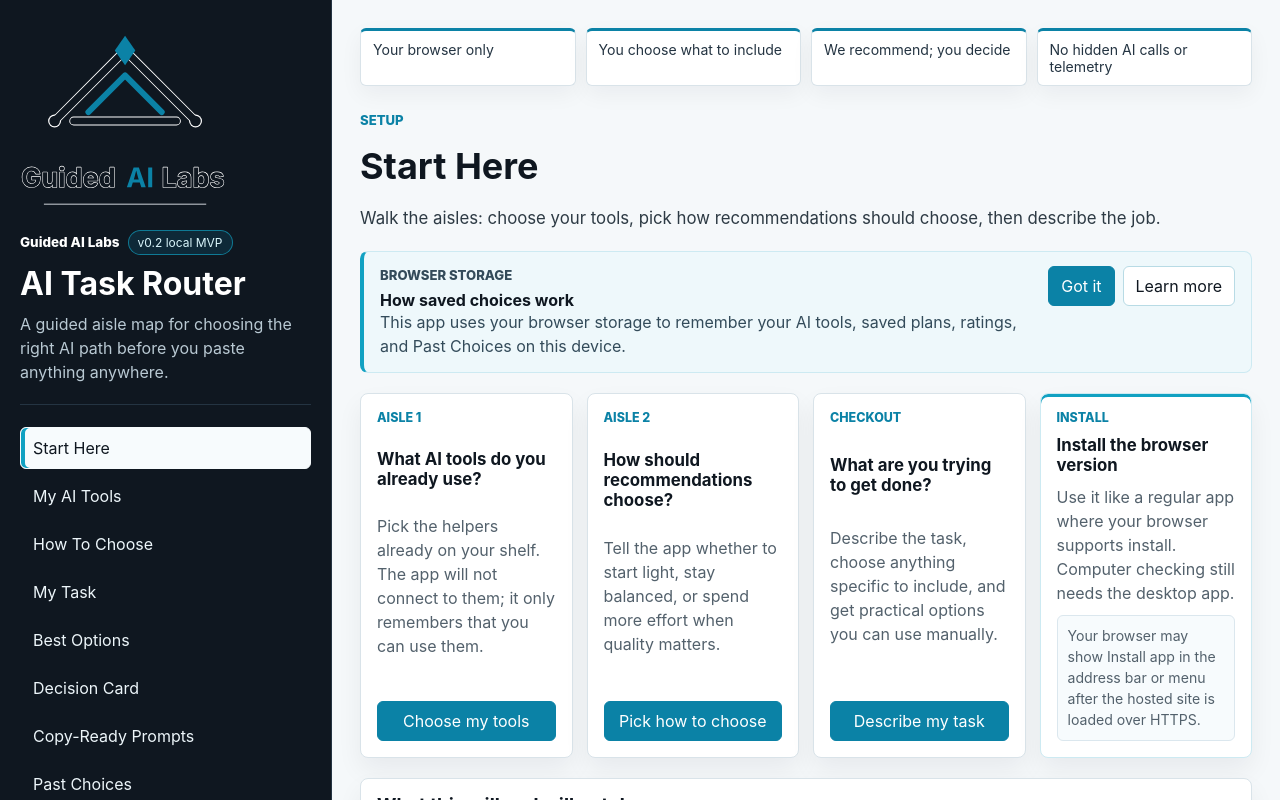
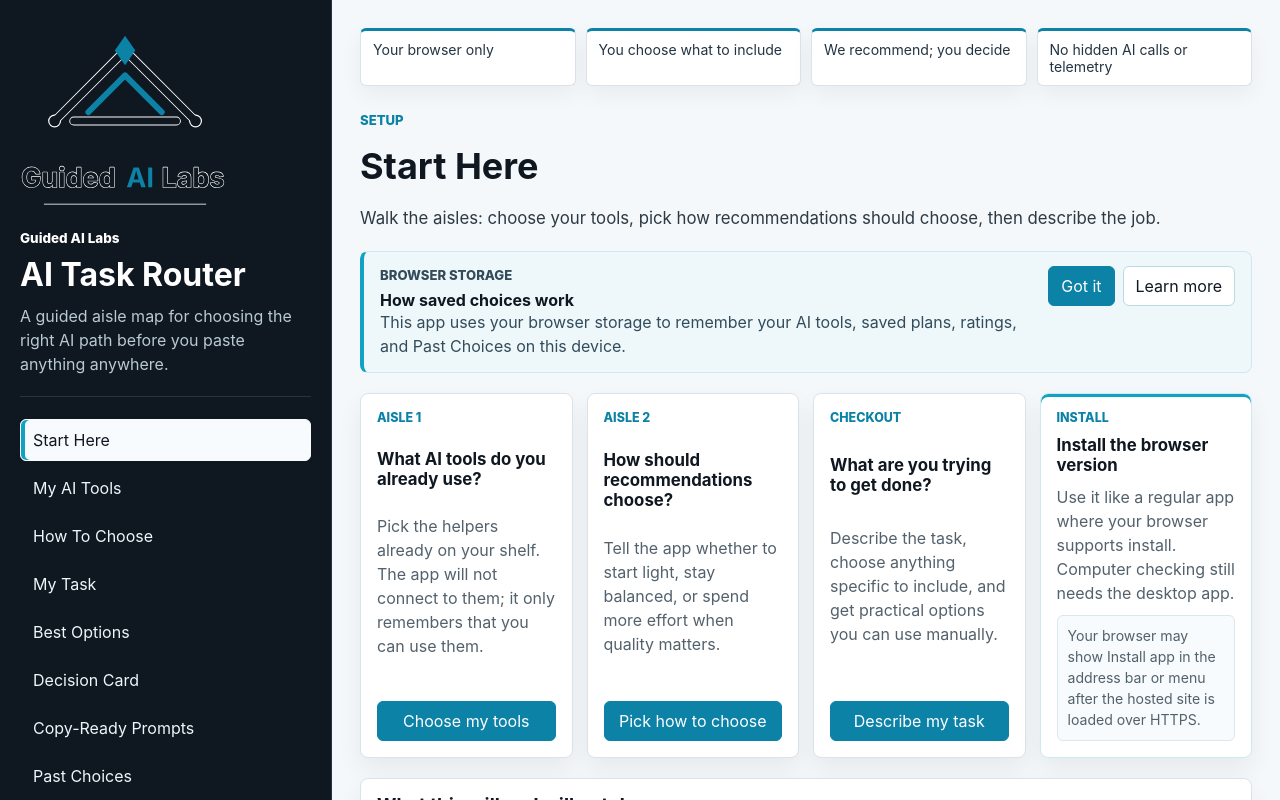
Before and after one commit to Adamgdwn/ai-task-router, a React (Vite) app: page / in a window 1280 px wide. Shown: the top 800 px of the page. Built offline with nearby package versions, Linux system fonts and the light colour scheme.

Commit message:
Remove sidebar MVP version tag

```diff
--- a/src/App.tsx
+++ b/src/App.tsx
@@ -53,7 +53,6 @@
           <img alt="Guided AI Labs" className="brandLogo" src={guidedAiLabsLogo} />
           <div className="brandMeta">
             <span className="brandName">Guided AI Labs</span>
-            <span className="versionTag">v0.2 local MVP</span>
           </div>
           <h1>AI Task Router</h1>
           <p>A guided aisle map for choosing the right AI path before you paste anything anywhere.</p>
--- a/src/styles.css
+++ b/src/styles.css
@@ -137,17 +137,6 @@
   font-weight: 800;
   letter-spacing: 0;
   line-height: 1.2;
-}
-
-.versionTag {
-  align-self: start;
-  background: rgba(11, 130, 166, 0.18);
-  border: 1px solid rgba(17, 161, 194, 0.68);
-  border-radius: 999px;
-  color: #d9f5fb;
-  font-size: 0.75rem;
-  padding: 4px 9px;
-  width: fit-content;
 }
 
 .brandBlock h1 {
```
